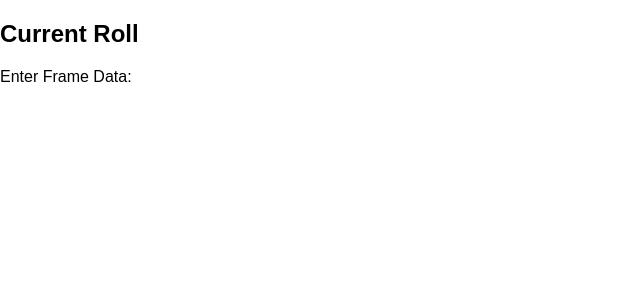
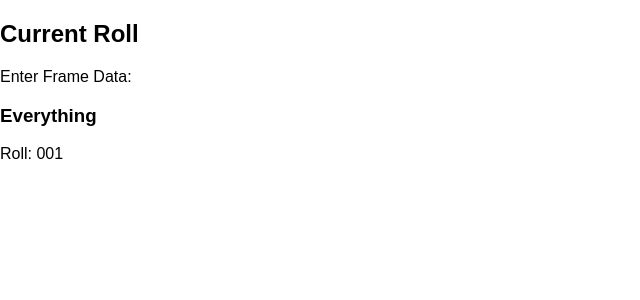
Before and after one commit to chinjon/analog-logger, a React (Create React App) app: page / in a window 1280 px wide. Shown: the top 300 px of the page, without its empty margins (0-640 px from the left). Built offline with nearby package versions, Linux system fonts and the light colour scheme.

Commit message:
updated App.js to test if data is outputted via mock json

```diff
--- a/src/App.js
+++ b/src/App.js
@@ -1,12 +1,33 @@
 import React, { Component } from 'react';
 
 import CurrentRoll from './components/CurrentRoll';
+import mockData from './data/mockFilm.json';
 
 class App extends Component {
+
+  constructor(props) {
+    super(props);
+
+    this.state = {
+      mockData
+    }
+  }
+
   render() {
+    const { mockData } = this.state;
     return (
       <div className="App" id="root">
         <CurrentRoll />
+        <section>
+          <h3>Everything</h3>
+          <div>
+            { mockData.film.map(roll =>
+              <div key={roll.objectId}>
+                <div>Roll: {roll.objectId}</div>
+              </div>
+            )}
+          </div>
+        </section>
       </div>
     );
   }
```
